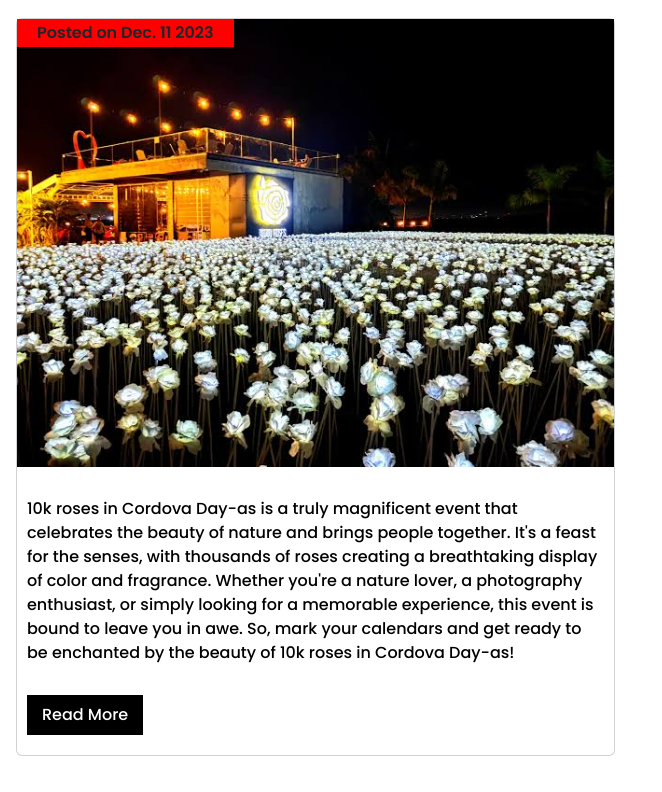
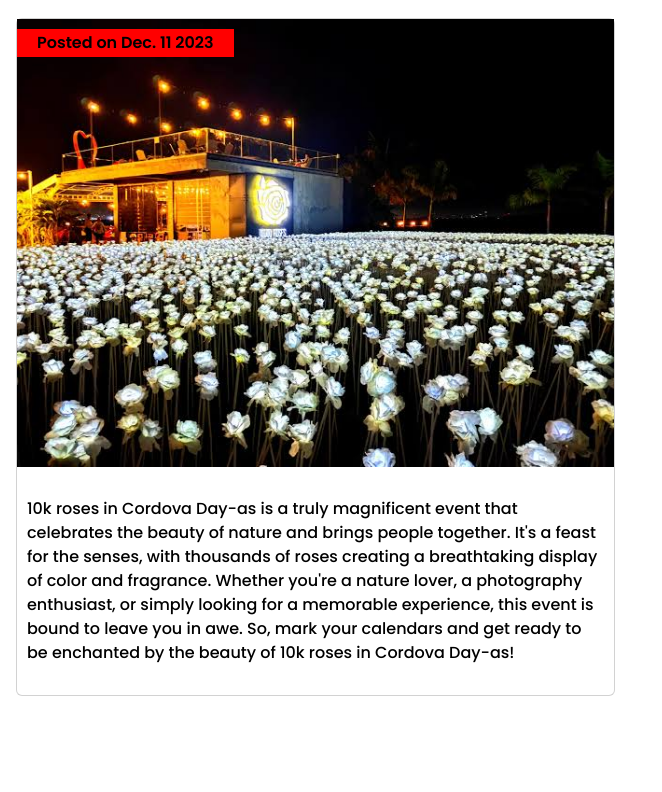
Before and after one commit to RandyEscartin/TouristWeb, a plain HTML site: page tourist-spot.html in a window 1280 px wide. Shown: the part 1493-2285 px from the top of the page, without its empty margins (0-662 px from the left). After the commit the page ends 2225 px from the top, so only its background shows below. Drawn offline with nearby package versions, Linux system fonts and the light colour scheme; some packages are replaced by stand-ins of ours; a script that the page names is missing.

Commit message:
Update tourist-spot.html

```diff
--- a/tourist-spot.html
+++ b/tourist-spot.html
@@ -106,10 +106,6 @@
                 </div>
                 <div class="article">
                   <p>10k roses in Cordova Day-as is a truly magnificent event that celebrates the beauty of nature and brings people together. It's a feast for the senses, with thousands of roses creating a breathtaking display of color and fragrance. Whether you're a nature lover, a photography enthusiast, or simply looking for a memorable experience, this event is bound to leave you in awe. So, mark your calendars and get ready to be enchanted by the beauty of 10k roses in Cordova Day-as!</p>
-                </div>
-                <div class="blog-view">
-                <a href="https://peakd.com/hive-163772/@juecoree/finding-tranquility-amongst-10000-roses-in-cordova?fbclid=IwAR0cvsfQzThHVdo-BkWiEYWcFcFOM1w-stHMMZw8X0CGa_J92lJ_KYvaC0E" class="button">Read More</a>
-                </div>
                 <div class="posted-date">
                   <p>Posted on Dec. 11 2023</p>
                 </div>
```
